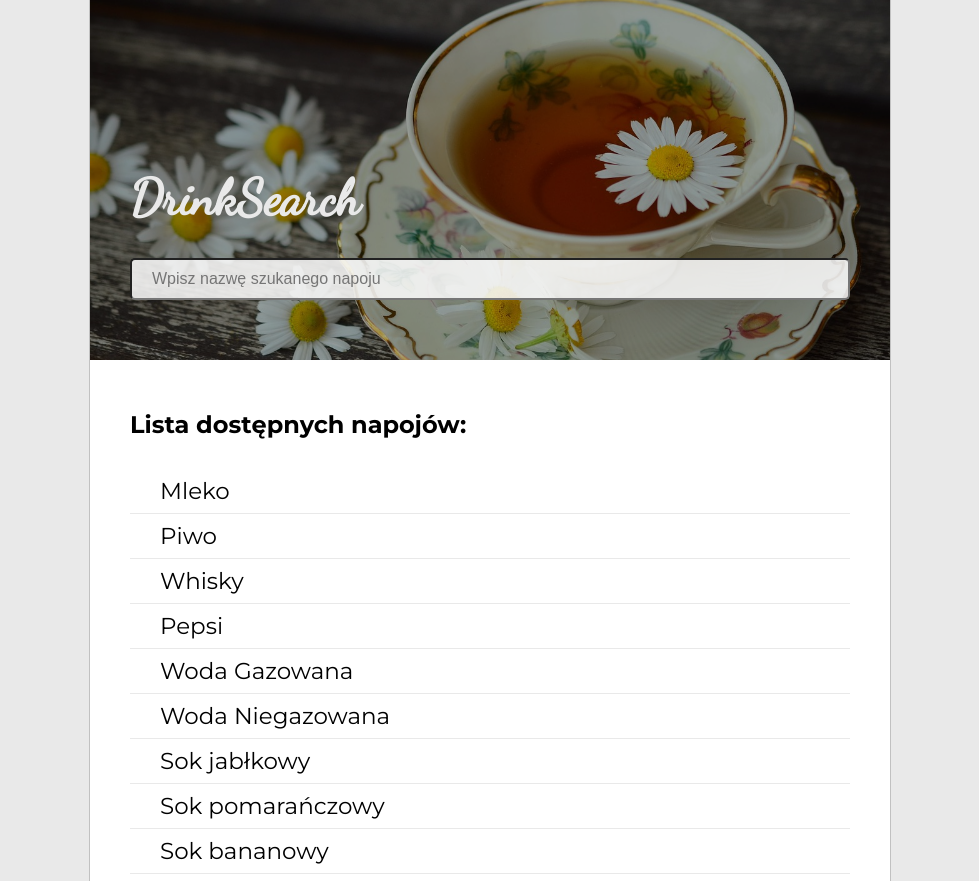
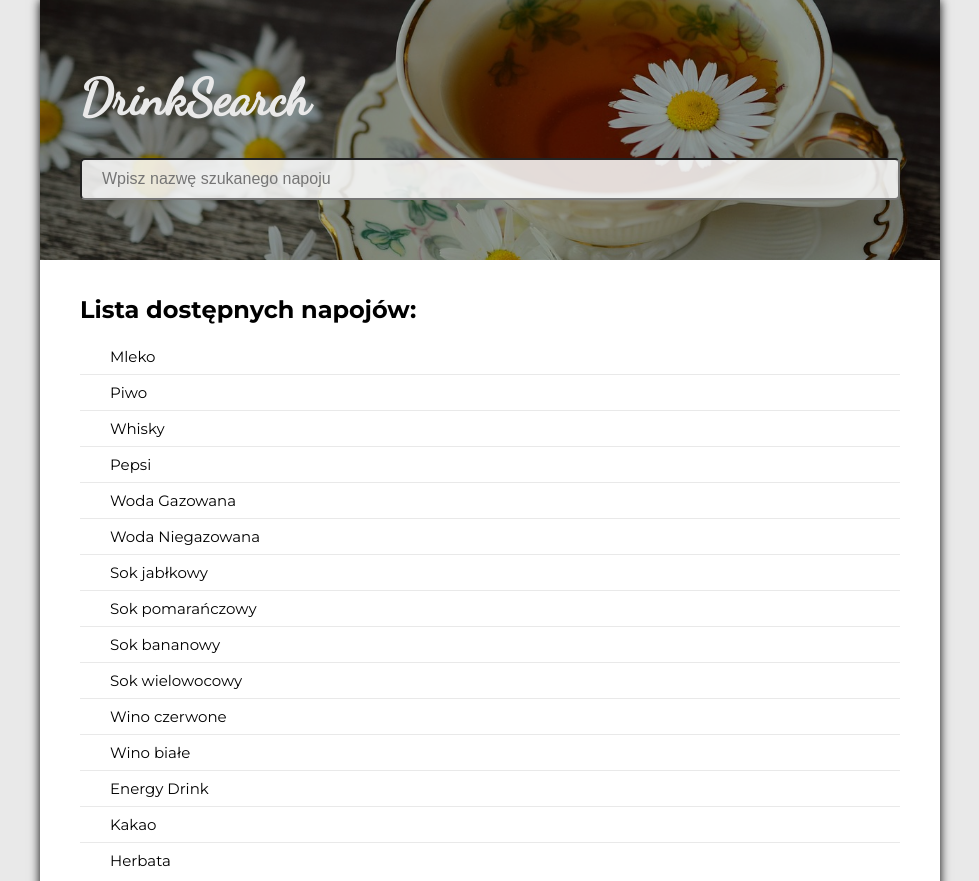
Before and after one commit to EmiliaPrzybylek/Self-study-Drink-Search, a plain HTML site: page index.html in a window 1280 px wide. Shown: the top 881 px of the page, without its empty margins (150-1129 px from the left). Drawn offline with Linux system fonts and the light colour scheme.

Commit message:
css modified

```diff
--- a/css/style.css
+++ b/css/style.css
@@ -14,9 +14,9 @@ body {
 }
 
 .wrapper {
-    width: 800px;
+    width: 900px;
     background-color: #fff;
-    box-shadow: 0 0 1px #000;
+    box-shadow: 0 0 10px #000;
 }
 
 .header {
@@ -25,7 +25,7 @@ body {
     align-items: flex-start;
     flex-direction: column;
     position: relative;
-    height: 360px;
+    height: 260px;
     padding: 20px 40px;
     font-family: 'Dancing Script', cursive;
     background: url(../assets/img/tea.jpg) center/cover;
@@ -62,12 +62,12 @@ h1 {
 }
 
 h2 {
-    padding: 30px 0;
+    padding: 15px 0;
 }
 
 ul {
     padding-bottom: 30px;
-    font-size: 23px;
+    font-size: 15px;
     list-style: none;
 }
 
```
